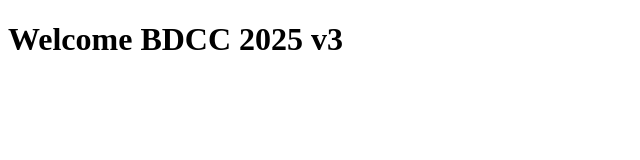
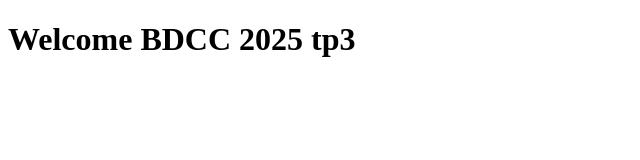
Before and after one commit to simokbirialaoui/tp5devops, a plain HTML site: page index.html in a window 1280 px wide. Shown: the full height of the page, 0-640 px from the left. Drawn offline with Linux system fonts and the light colour scheme.

Commit message:
job 3 tp5 v

```diff
--- a/index.html
+++ b/index.html
@@ -6,6 +6,6 @@
     <title>Welcome BDCC</title>
 </head>
 <body>
-    <h1>Welcome BDCC 2025 v3</h1>
+    <h1>Welcome BDCC 2025 tp3</h1>
 </body>
 </html>
```
